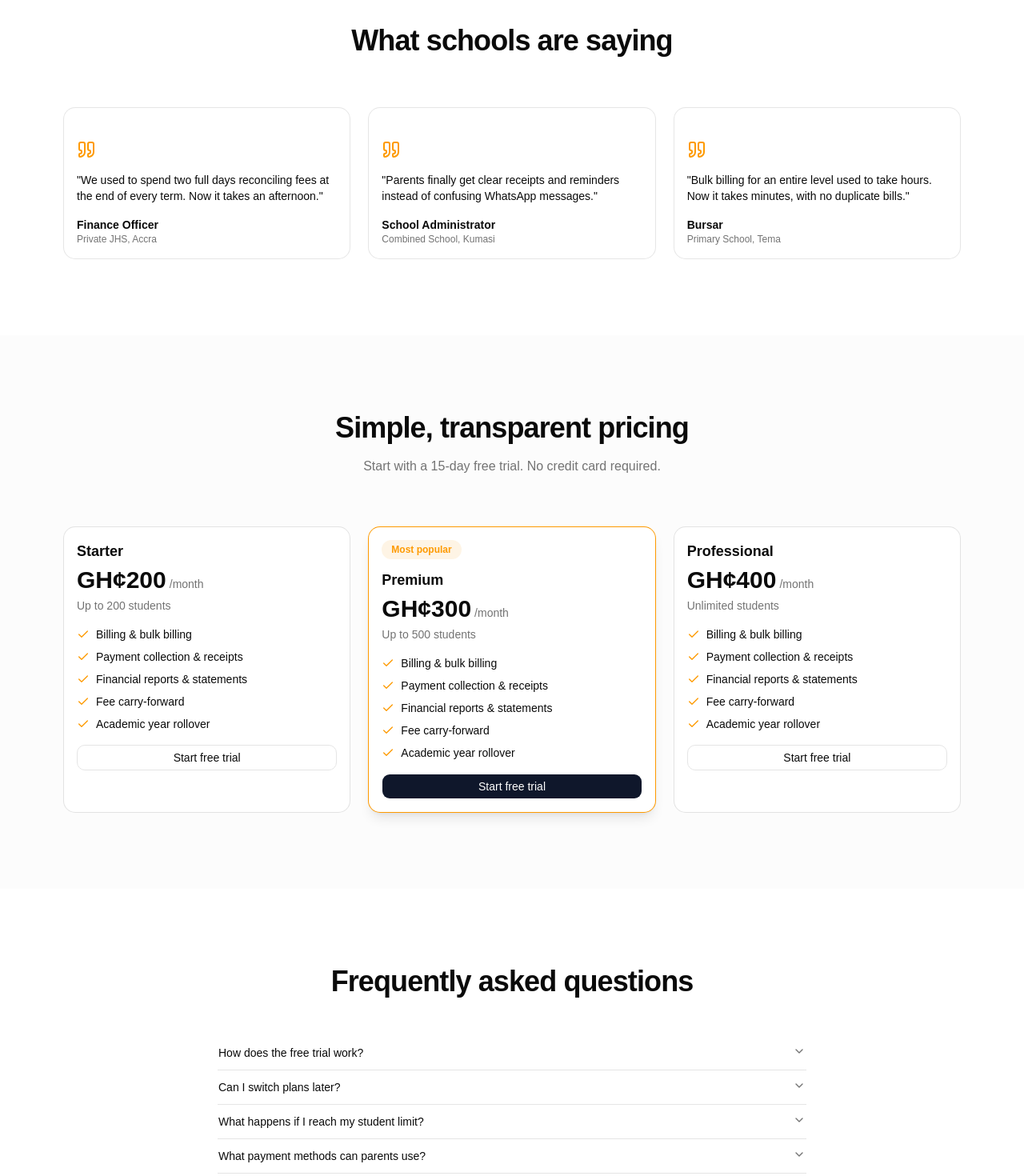
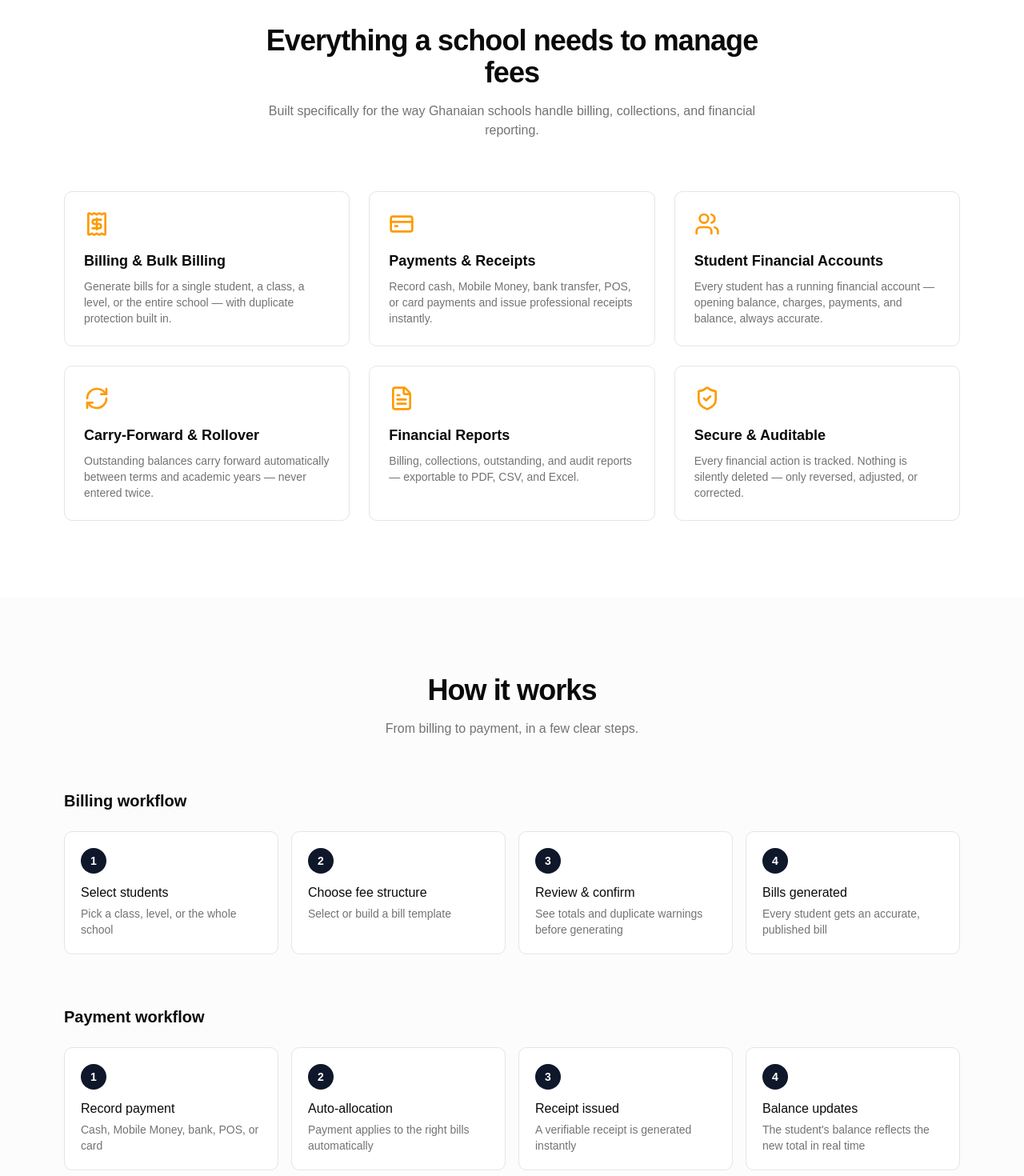
Before and after one commit to SharpbeeGh-Eduflow360/feeflow-360, a React (Vite) app: page / in a window 1280 px wide. Shown: the part 1840-3310 px from the top of the page at 80% size. Built offline with nearby package versions, Linux system fonts and the light colour scheme; no server answers.

Commit message:
feat: add Features and Workflow sections to landing page

```diff
--- /dev/null
+++ b/src/components/landing/Features.tsx
@@ -0,0 +1,93 @@
+import { motion } from 'framer-motion'
+import {
+  Receipt,
+  Users,
+  CreditCard,
+  FileText,
+  RefreshCw,
+  ShieldCheck,
+} from 'lucide-react'
+
+const features = [
+  {
+    icon: Receipt,
+    title: 'Billing & Bulk Billing',
+    description:
+      'Generate bills for a single student, a class, a level, or the entire school — with duplicate protection built in.',
+  },
+  {
+    icon: CreditCard,
+    title: 'Payments & Receipts',
+    description:
+      'Record cash, Mobile Money, bank transfer, POS, or card payments and issue professional receipts instantly.',
+  },
+  {
+    icon: Users,
+    title: 'Student Financial Accounts',
+    description:
+      'Every student has a running financial account — opening balance, charges, payments, and balance, always accurate.',
+  },
+  {
+    icon: RefreshCw,
+    title: 'Carry-Forward & Rollover',
+    description:
+      'Outstanding balances carry forward automatically between terms and academic years — never entered twice.',
+  },
+  {
+    icon: FileText,
+    title: 'Financial Reports',
+    description:
+      'Billing, collections, outstanding, and audit reports — exportable to PDF, CSV, and Excel.',
+  },
+  {
+    icon: ShieldCheck,
+    title: 'Secure & Auditable',
+    description:
+      'Every financial action is tracked. Nothing is silently deleted — only reversed, adjusted, or corrected.',
+  },
+]
+
+export function Features() {
+  return (
+    <section id="features" className="py-24">
+      <div className="mx-auto max-w-6xl px-4">
+        <motion.div
+          initial={{ opacity: 0, y: 20 }}
+          whileInView={{ opacity: 1, y: 0 }}
+          viewport={{ once: true, margin: '-100px' }}
+          transition={{ duration: 0.5 }}
+          className="mx-auto max-w-2xl text-center"
+        >
+          <h2 className="text-3xl font-bold tracking-tight md:text-4xl">
+            Everything a school needs to manage fees
+          </h2>
+          <p className="mt-4 text-muted-foreground">
+            Built specifically for the way Ghanaian schools handle billing,
+            collections, and financial reporting.
+          </p>
+        </motion.div>
+
+        <div className="mt-16 grid gap-6 sm:grid-cols-2 lg:grid-cols-3">
+          {features.map((feature, i) => (
+            <motion.div
+              key={feature.title}
+              initial={{ opacity: 0, y: 20 }}
+              whileInView={{ opacity: 1, y: 0 }}
+              viewport={{ once: true, margin: '-50px' }}
+              transition={{ duration: 0.4, delay: i * 0.08 }}
+              className="rounded-lg border bg-card p-6"
+            >
+              <feature.icon className="h-8 w-8 text-brand-gold" />
+              <h3 className="mt-4 text-lg font-semibold text-card-foreground">
+                {feature.title}
+              </h3>
+              <p className="mt-2 text-sm text-muted-foreground">
+                {feature.description}
+              </p>
+            </motion.div>
+          ))}
+        </div>
+      </div>
+    </section>
+  )
+}
--- /dev/null
+++ b/src/components/landing/Workflow.tsx
@@ -0,0 +1,75 @@
+import { motion } from 'framer-motion'
+
+const billingSteps = [
+  { step: '1', title: 'Select students', description: 'Pick a class, level, or the whole school' },
+  { step: '2', title: 'Choose fee structure', description: 'Select or build a bill template' },
+  { step: '3', title: 'Review & confirm', description: 'See totals and duplicate warnings before generating' },
+  { step: '4', title: 'Bills generated', description: 'Every student gets an accurate, published bill' },
+]
+
+const paymentSteps = [
+  { step: '1', title: 'Record payment', description: 'Cash, Mobile Money, bank, POS, or card' },
+  { step: '2', title: 'Auto-allocation', description: 'Payment applies to the right bills automatically' },
+  { step: '3', title: 'Receipt issued', description: 'A verifiable receipt is generated instantly' },
+  { step: '4', title: 'Balance updates', description: 'The student\'s balance reflects the new total in real time' },
+]
+
+function WorkflowRow({
+  title,
+  steps,
+}: {
+  title: string
+  steps: typeof billingSteps
+}) {
+  return (
+    <div>
+      <h3 className="text-xl font-semibold">{title}</h3>
+      <div className="mt-6 grid gap-4 sm:grid-cols-2 lg:grid-cols-4">
+        {steps.map((s, i) => (
+          <motion.div
+            key={s.step}
+            initial={{ opacity: 0, y: 20 }}
+            whileInView={{ opacity: 1, y: 0 }}
+            viewport={{ once: true, margin: '-50px' }}
+            transition={{ duration: 0.4, delay: i * 0.08 }}
+            className="rounded-lg border bg-card p-5"
+          >
+            <span className="flex h-8 w-8 items-center justify-center rounded-full bg-brand-navy text-sm font-bold text-white dark:bg-brand-gold dark:text-brand-navy">
+              {s.step}
+            </span>
+            <h4 className="mt-3 font-medium text-card-foreground">{s.title}</h4>
+            <p className="mt-1 text-sm text-muted-foreground">{s.description}</p>
+          </motion.div>
+        ))}
+      </div>
+    </div>
+  )
+}
+
+export function Workflow() {
+  return (
+    <section className="bg-muted/30 py-24">
+      <div className="mx-auto max-w-6xl px-4">
+        <motion.div
+          initial={{ opacity: 0, y: 20 }}
+          whileInView={{ opacity: 1, y: 0 }}
+          viewport={{ once: true, margin: '-100px' }}
+          transition={{ duration: 0.5 }}
+          className="mx-auto max-w-2xl text-center"
+        >
+          <h2 className="text-3xl font-bold tracking-tight md:text-4xl">
+            How it works
+          </h2>
+          <p className="mt-4 text-muted-foreground">
+            From billing to payment, in a few clear steps.
+          </p>
+        </motion.div>
+
+        <div className="mt-16 flex flex-col gap-16">
+          <WorkflowRow title="Billing workflow" steps={billingSteps} />
+          <WorkflowRow title="Payment workflow" steps={paymentSteps} />
+        </div>
+      </div>
+    </section>
+  )
+}
--- a/src/pages/Landing.tsx
+++ b/src/pages/Landing.tsx
@@ -2,6 +2,8 @@ import { Navbar } from '@/components/landing/Navbar'
 import { Hero } from '@/components/landing/Hero'
 import { Problem } from '@/components/landing/Problem'
 import { Solution } from '@/components/landing/Solution'
+import { Features } from '@/components/landing/Features'
+import { Workflow } from '@/components/landing/Workflow'
 import { Testimonials } from '@/components/landing/Testimonials'
 import { Pricing } from '@/components/landing/Pricing'
 import { FAQ } from '@/components/landing/FAQ'
@@ -14,6 +16,8 @@ export default function Landing() {
       <Hero />
       <Problem />
       <Solution />
+      <Features />
+      <Workflow />
       <Testimonials />
       <Pricing />
       <FAQ />
```
Also changed, not shown: src/components/landing/Reports.tsx (added).
